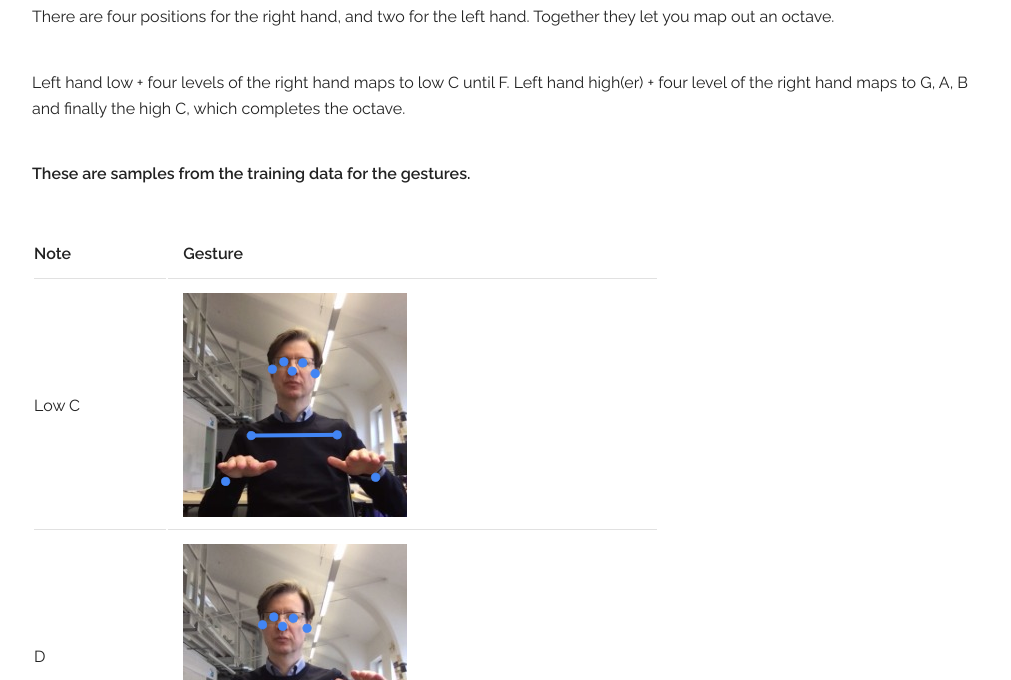
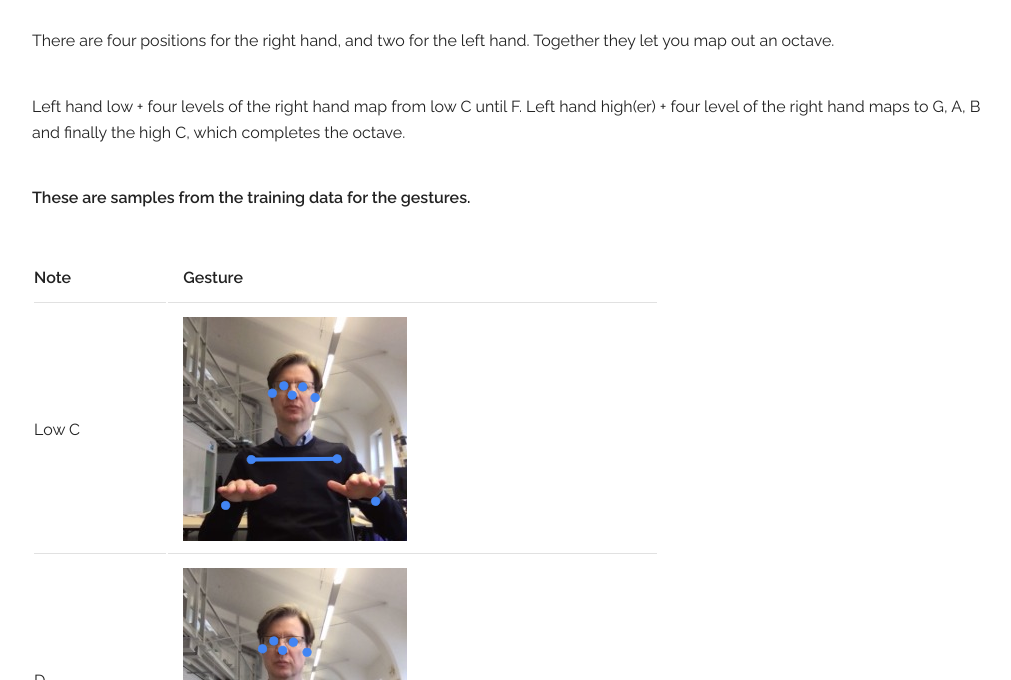
Before and after one commit to aweijnitz/WavingHandsPiano, a plain HTML site: page instructions.html in a window 1280 px wide. Shown: the part 120-800 px from the top of the page, without its empty margins (128-1139 px from the left). Drawn offline with nearby package versions, Linux system fonts and the light colour scheme.

Commit message:
Minor fixes

```diff
--- a/css/main.css
+++ b/css/main.css
@@ -100,6 +100,7 @@ textarea {
 
 body {
   font-size: 1rem;
+  padding-top: 1.5rem;
 }
 
 h1 {
--- a/instructions.html
+++ b/instructions.html
@@ -18,7 +18,7 @@
 
   <h1>Instructions</h1>
   <p>There are four positions for the right hand, and two for the left hand. Together they let you map out an octave.</p>
-  <p>Left hand low + four levels of the right hand maps to low C until F. Left hand high(er) + four level of the right hand maps to G, A, B and finally the high C, which completes the octave.</p>
+  <p>Left hand low + four levels of the right hand map from low C until F. Left hand high(er) + four level of the right hand maps to G, A, B and finally the high C, which completes the octave.</p>
 
   <p><strong>These are samples from the training data for the gestures.</strong></p>
 
```
Also changed, not shown: 1 other file.
